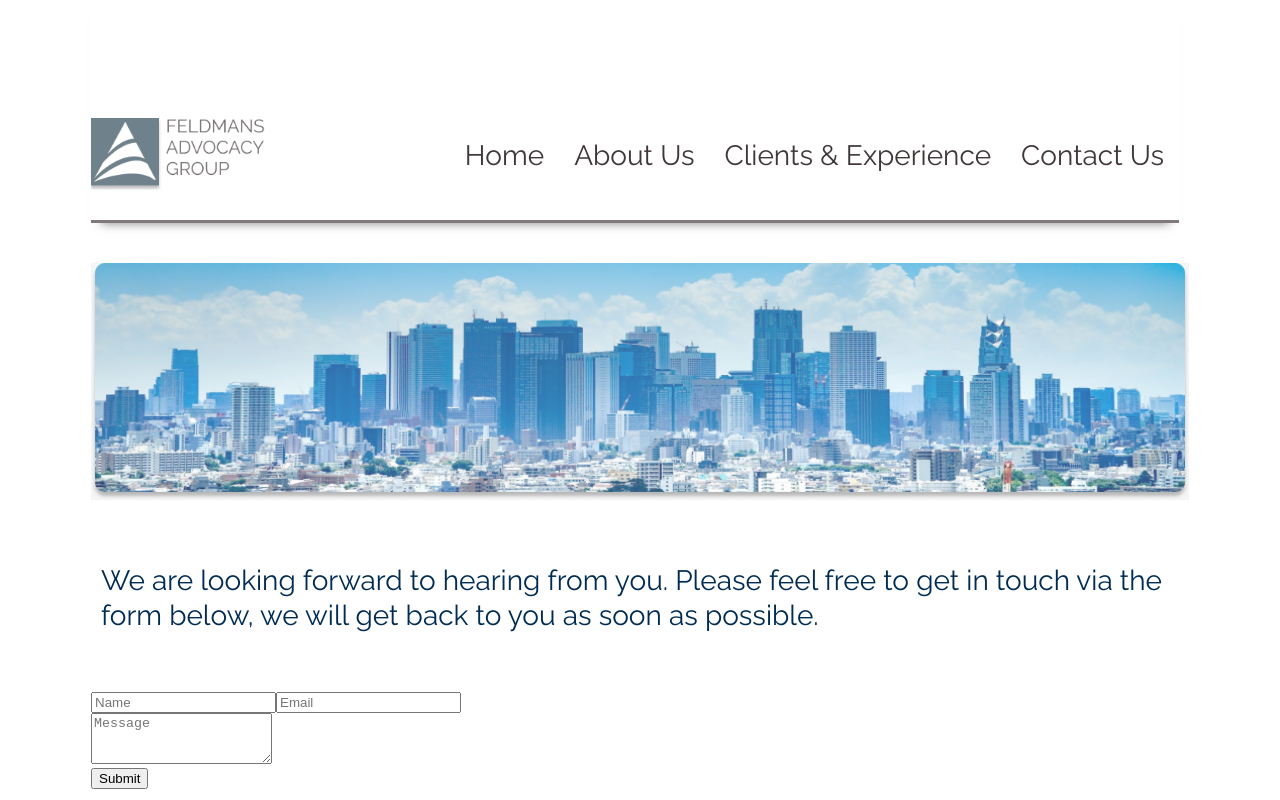
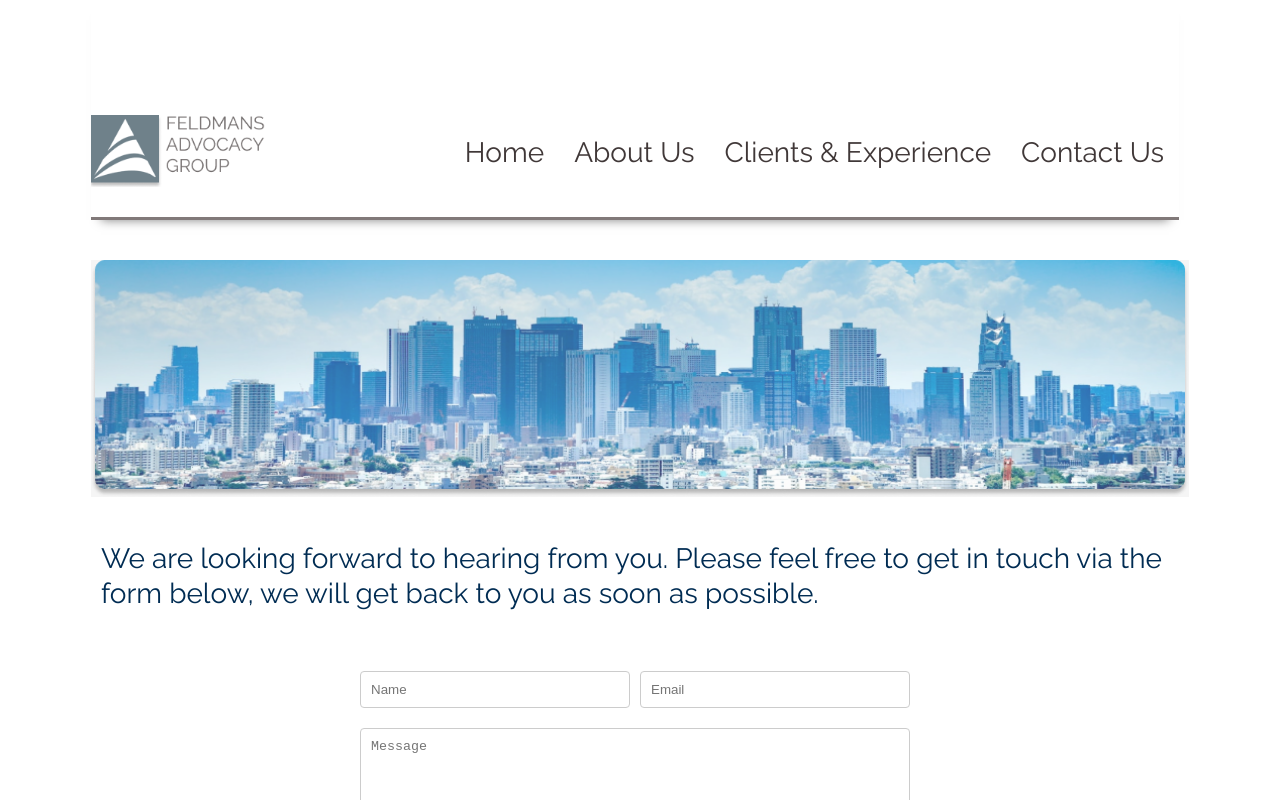
Before and after one commit to Korzyukova/feldmans-firebase-react, a React (Vite) app in the folder client/: page /contact-us in a window 1280 px wide. Shown: the top 800 px of the page. Built offline with nearby package versions, Linux system fonts and the light colour scheme.

Commit message:
form size

```diff
--- a/client/src/components/Form/Form.css
+++ b/client/src/components/Form/Form.css
@@ -1,6 +1,76 @@
 @import url('https://fonts.googleapis.com/css2?family=Inter&family=Raleway:wght@300;400&display=swap');
+/* Resetting default styling */
+* {
+    box-sizing: border-box;
+    margin: 0;
+    padding: 0;
+  }
 
-.row {
+  /* Styling for the form */
+  #contact-form {
     display: flex;
-    flex-direction: row;
+    flex-direction: column;
+    align-items: center;
+    padding: 20px;
+    max-width: 600px;
+    margin: 0 auto;
+  }
+
+  /* Row styling */
+  .row, .formRow {
+    display: flex;
+    justify-content: space-between;
+    margin-bottom: 20px;
+    width: 100%;
+  }
+
+
+  /* Individual contact input styling */
+  .contactform, formRow .col {
+    flex: 1;
+    margin-right: 10px;
+  }
+
+  /* The last contact input does not need a right margin */
+  .contact:last-child, .formRow .col:last-child  {
+    margin-right: 0;
+  }
+
+  /* Styling for the form control inputs */
+  .form-control {
+    width: 100%;
+    padding: 10px;
+    border: 1px solid #ccc;
+    border-radius: 4px;
+  }
+
+  /* Error message styling */
+  .errorMessage {
+    color: red;
+    font-size: 0.8em;
+    margin-top: 5px;
+  }
+
+  /* Styling for the submit button */
+  .submit-btn {
+    padding: 10px 20px;
+    background-color: #007BFF;
+    color: white;
+    border: none;
+    border-radius: 4px;
+    cursor: pointer;
+  }
+
+  /* Hover state for the submit button */
+  .submit-btn:hover {
+    background-color: #0056b3;
+  }
+
+.messageform {
+    width: 100%;
+    margin-right: 10px;
 }
+
+textarea.form-control {
+    resize: none;
+  }
--- a/client/src/components/Form/Form.jsx
+++ b/client/src/components/Form/Form.jsx
@@ -55,13 +55,11 @@ const ContactForm = () => {
   return (
     <div className='form'>
 
-          <div className='col-12 text-center'>
-            <div className='contactForm'>
               <form id='contact-form' onSubmit={handleSubmit(onSubmit)} noValidate>
                 {/* Row 1 of form */}
 
-                <div className='row formRow'>
-                  <div className='col-6'>
+                <div className='row'>
+                  <div className='contactform'>
                     <input
                       type='text'
                       name='name'
@@ -78,7 +76,7 @@ const ContactForm = () => {
                     {errors.name && <span className='errorMessage'>{errors.name.message}</span>}
                   </div>
 
-                  <div className='col-6'>
+                  <div className='contactform'>
                     <input
                       type='email'
                       name='email'
@@ -96,9 +94,9 @@ const ContactForm = () => {
                 </div>
 
                 <div className='formRow'>
-                  <div className='col'>
+                  <div className='messageform'>
                     <textarea
-                      rows={3}
+                      rows={8}
                       name='message'
                       {...register('message', {
                         required: true
@@ -108,17 +106,18 @@ const ContactForm = () => {
                     ></textarea>
                     {errors.message && <span className='errorMessage'>Please enter a message</span>}
                   </div>
-                </div>
+                 </div>
 
 
                 <button className='submit-btn' type='submit'>
                   Submit
                 </button>
               </form>
-            </div>
+
+
             <ToastContainer />
+
           </div>
-        </div>
 
   );
 };
```
